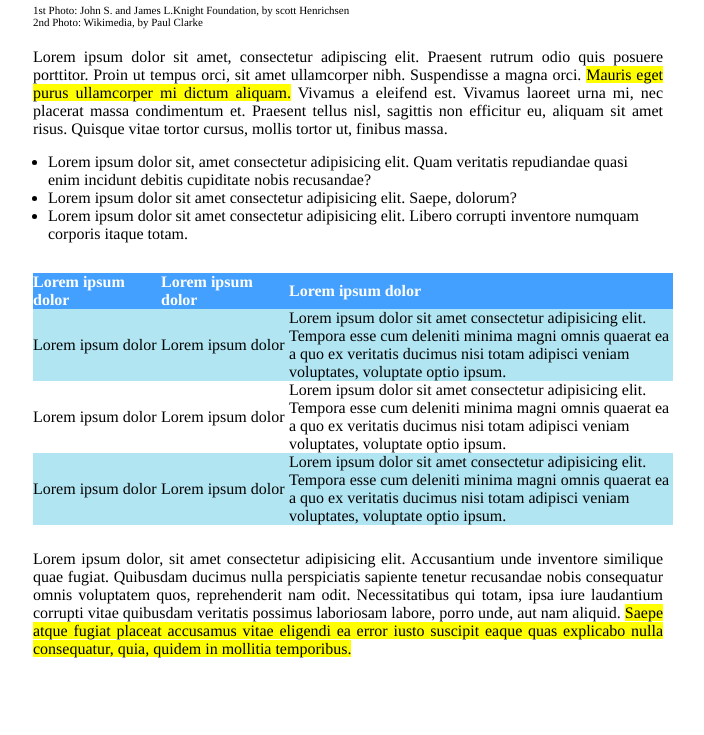
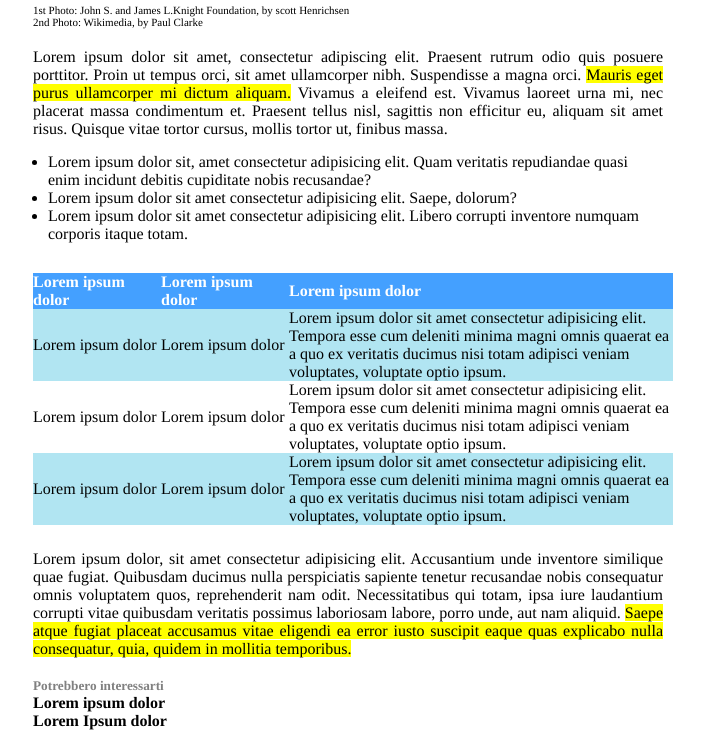
Before and after one commit to Calibro45/html-css-booleaner, a plain HTML site: page index.html in a window 1280 px wide. Shown: the part 1029-1764 px from the top of the page, without its empty margins (292-996 px from the left). Before the commit the page ends 1692 px from the top, so only its background shows below. Drawn offline with Linux system fonts and the light colour scheme.

Commit message:
aggiunto footer

```diff
--- a/index.html
+++ b/index.html
@@ -75,13 +75,25 @@
             </table>
         </div>
 
-     <!-- secondo testo -->
+     <!-- secondo paragrafo -->
 
         <div class="title">
             <p class="maintext">Lorem ipsum dolor, sit amet consectetur adipisicing elit. Accusantium unde inventore similique quae fugiat. Quibusdam ducimus nulla perspiciatis sapiente tenetur recusandae nobis consequatur omnis voluptatem quos, reprehenderit nam odit. Necessitatibus qui totam, ipsa iure laudantium corrupti vitae quibusdam veritatis possimus laboriosam labore, porro unde, aut nam aliquid. <span>Saepe atque fugiat placeat accusamus vitae eligendi ea error iusto suscipit eaque quas explicabo nulla consequatur, quia, quidem in mollitia temporibus.</span></p>
         </div>
     </section>
 
+    <!-- Footer -->
 
+    <footer>
+        <div class="title">
+            <h5>Potrebbero interessarti</h5>
+            <div class="imgfoot" id="monitorr">
+               <h4>Lorem ipsum dolor</h4>
+            </div>
+            <div class="imgfoot" id="grafic">
+                <h4>Lorem Ipsum dolor</h4>
+            </div>
+        </div>
+    </footer>
 </body>
 </html>
```
